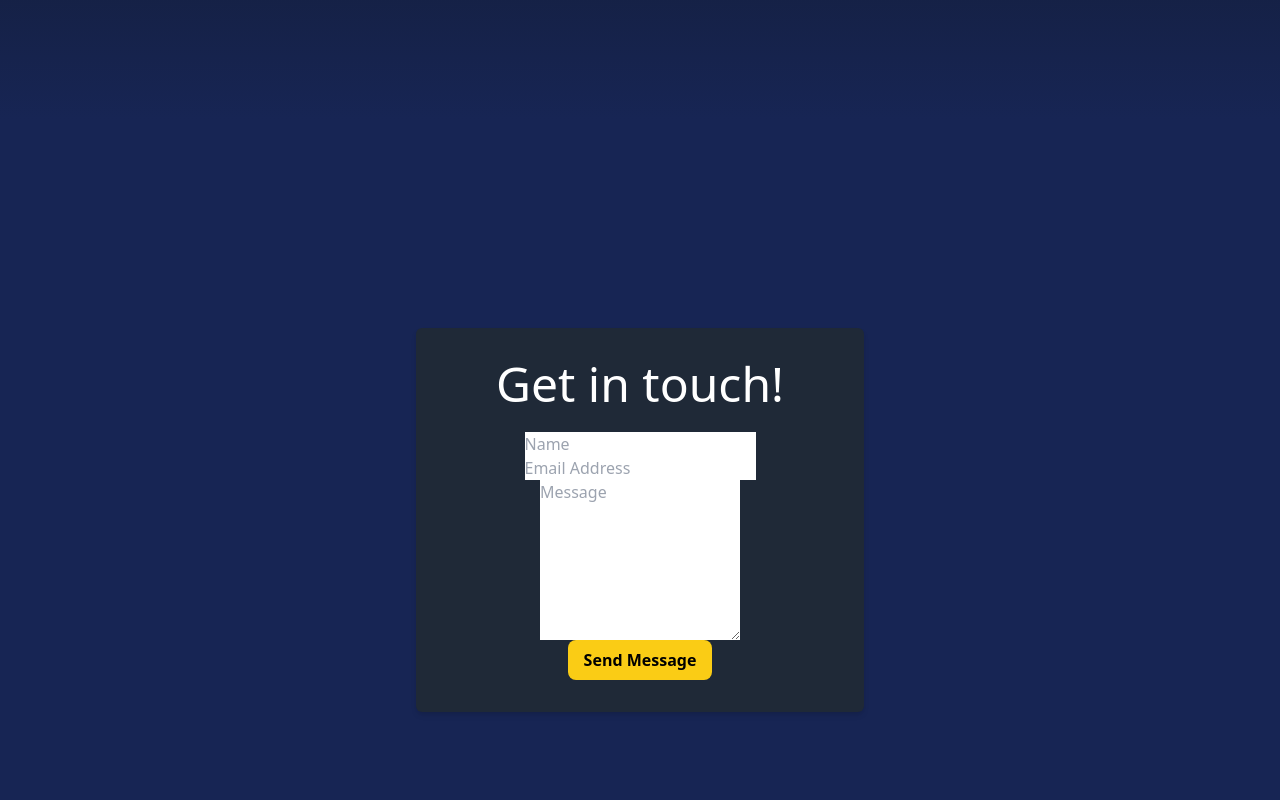
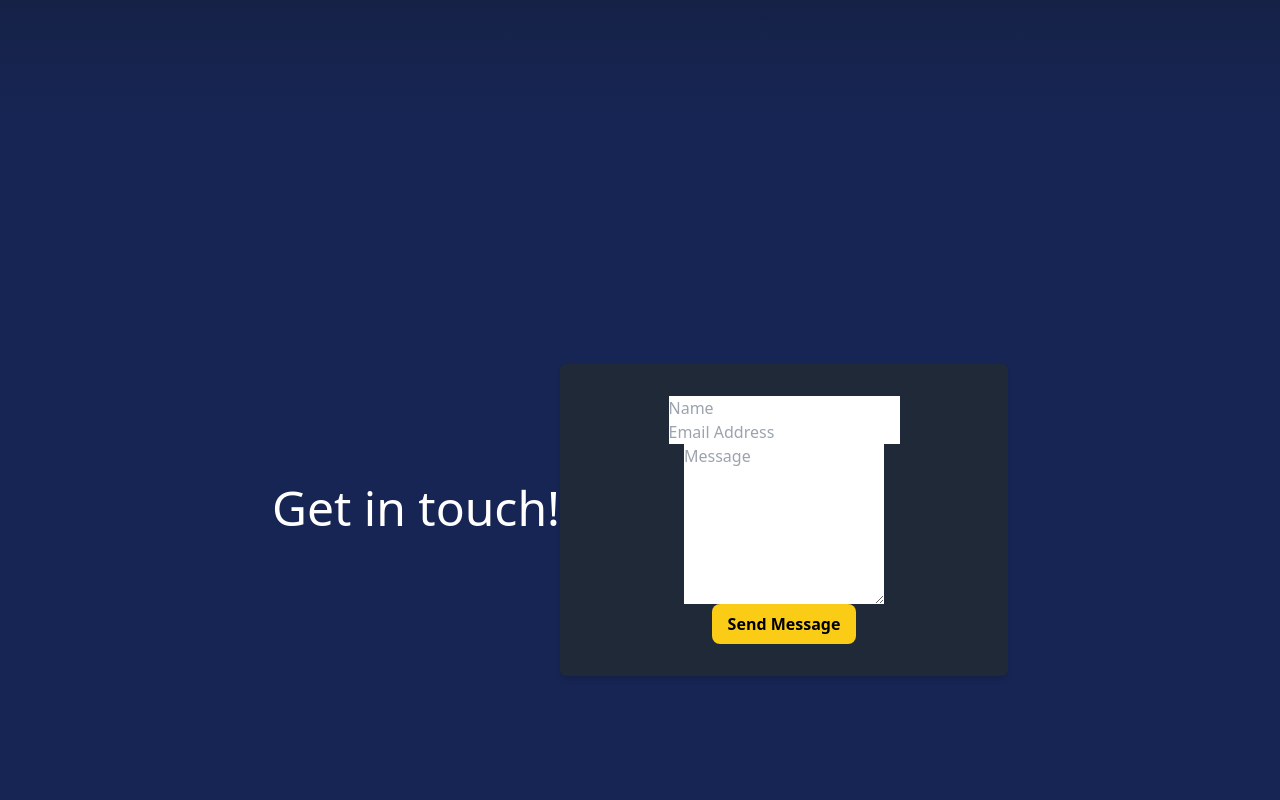
Before and after one commit to ZwingliCaleb/portfolio, a React (Create React App) app: page / in a window 1280 px wide. Shown: the part 2260-3060 px from the top of the page. Built offline with nearby package versions, Linux system fonts and the light colour scheme.

Commit message:
new changes

```diff
--- a/src/components/Contact.jsx
+++ b/src/components/Contact.jsx
@@ -3,15 +3,12 @@ import ContactForm from "./ContactForm";
 
 const Contact = () => {
 	return (
-		<div
-			className="flex justify-center items-center min-h-screen md:min-h-auto bg-blue-950 text-white w-full py-20"
-			id="Contact"
-		>
+		<section className="flex flex-wrap justify-center items-center min-h-screen md:min-h-auto bg-blue-950 text-white w-full py-20" id="Contact">
+			<h1 className="text-5xl mb-6">Get in touch!</h1>
 			<div className="max-w-md w-full p-8 bg-gray-800 shadow-md rounded-md text-center">
-				<h1 className="text-5xl mb-6">Get in touch!</h1>
 				<ContactForm />
 			</div>
-		</div>
+		</section>
 	);
 };
 
--- a/src/components/ContactForm.jsx
+++ b/src/components/ContactForm.jsx
@@ -1,4 +1,5 @@
 import React, { useState } from 'react';
+//import {Input} from "@nextui-org/react";
 
 const ContactForm = () => {
   const [formData, setFormData] = useState({
```
